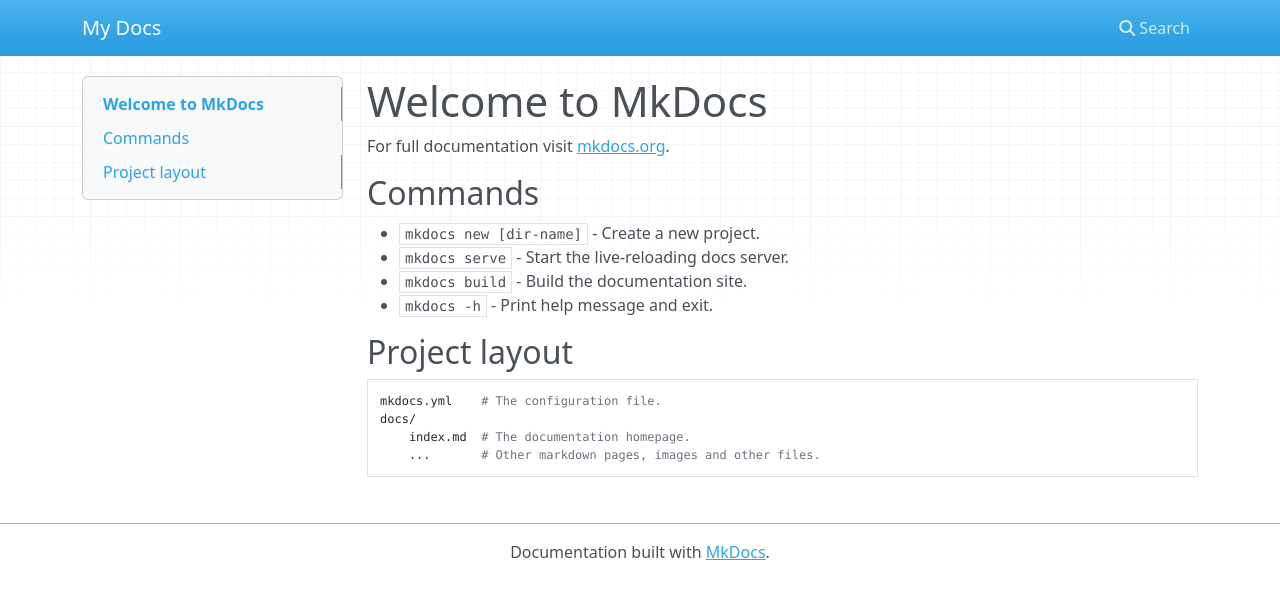
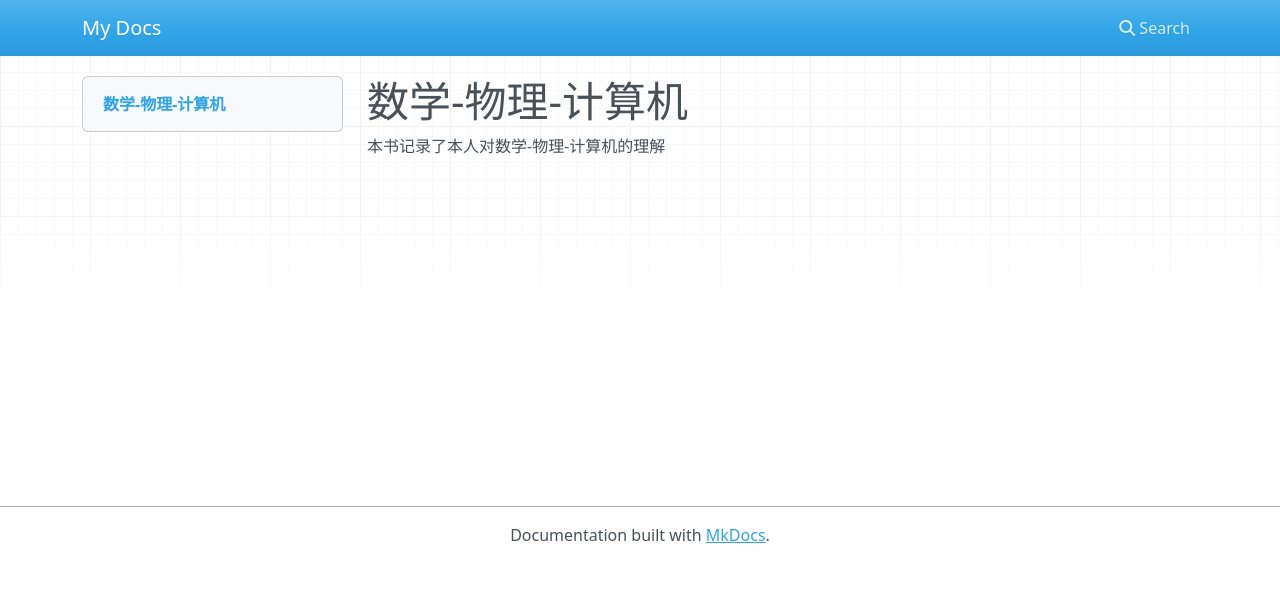
Before and after one commit to hhllhhyyds/math-physics-cs, an MkDocs documentation site: the page built from docs/index.md, in a window 1280 px wide. Shown: the top 599 px of the page. Built offline with MkDocs 1.6.1, drawn with Linux system fonts in a browser that asks for light colours; nearby versions of some CDN libraries.

Commit message:
setup main page

```diff
--- a/docs/index.md
+++ b/docs/index.md
@@ -1,17 +1,3 @@
-# Welcome to MkDocs
+# 数学-物理-计算机
 
-For full documentation visit [mkdocs.org](https://www.mkdocs.org).
-
-## Commands
-
-* `mkdocs new [dir-name]` - Create a new project.
-* `mkdocs serve` - Start the live-reloading docs server.
-* `mkdocs build` - Build the documentation site.
-* `mkdocs -h` - Print help message and exit.
-
-## Project layout
-
-    mkdocs.yml    # The configuration file.
-    docs/
-        index.md  # The documentation homepage.
-        ...       # Other markdown pages, images and other files.
+本书记录了本人对数学-物理-计算机的理解
```
